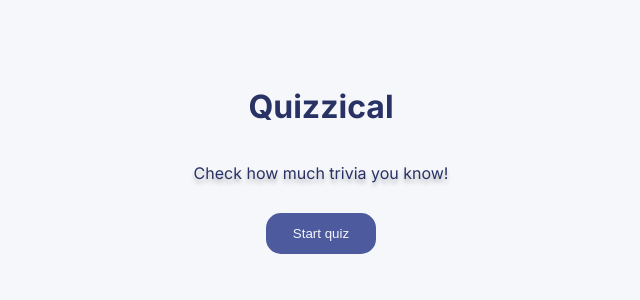
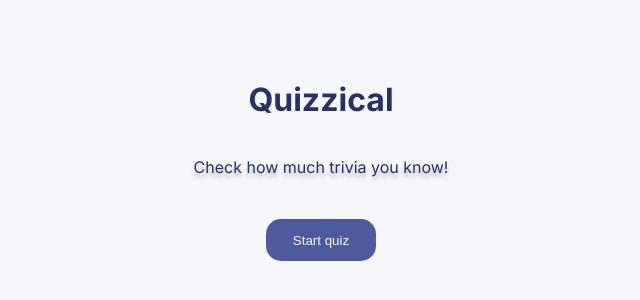
Before and after one commit to anamarijadraskovic/quizz, a React (Create React App) app: page / in a window 1280 px wide. Shown: the part 240-540 px from the top of the page, without its empty margins (319-959 px from the left). Built offline with nearby package versions, Linux system fonts and the light colour scheme; a web font is replaced by a local one.

Commit message:
Sitne CSS promjene

```diff
--- a/public/index.css
+++ b/public/index.css
@@ -41,7 +41,7 @@ body {
   border-radius: 15px;
   padding: 1em 2em;
   cursor: pointer;
-  margin-top: 1em;
+  margin-top: 2em;
 }
 
 .quiz {
@@ -53,7 +53,7 @@ body {
 
 .question {
   padding-left: 8px;
-  margin-bottom: 0;
+  margin-bottom: .5em;
 }
 
 .answers {
@@ -65,7 +65,7 @@ body {
 
 .answer {
   font-family: 'Inter';
-  font-size: 1rem;
+  font-size: 0.8rem;
   font-weight: 700;
   color: #293264;
   border: 1px solid #293264;
```
